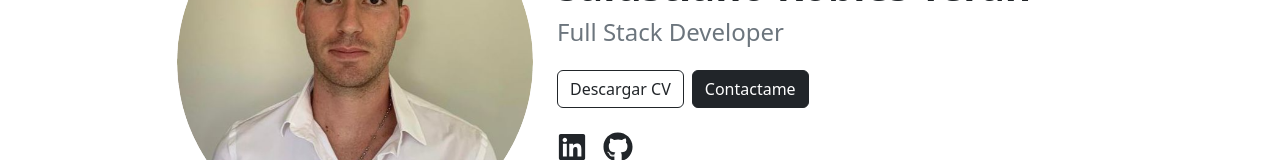
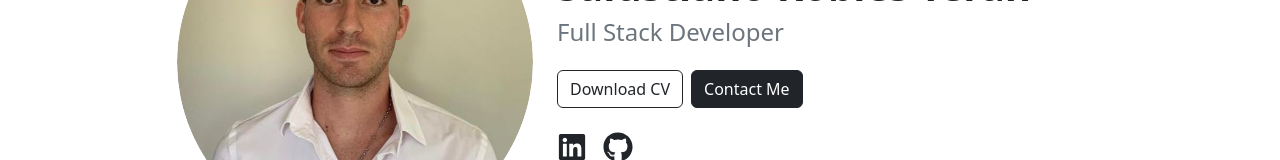
Before and after one commit to Salustiano-RoblesTeran/portfolio, a React (Vite) app: page / in a window 1280 px wide. Shown: the part 294-454 px from the top of the page. Built offline with nearby package versions, Linux system fonts and the light colour scheme.

Commit message:
actualice la traduccion de la seccion profile

```diff
--- a/src/App.jsx
+++ b/src/App.jsx
@@ -33,7 +33,7 @@ function App() {
   return (
     <>
       <NavBar handleShow={handleShow} handleLanguageChange={handleLanguageChange} texts={texts} currentLanguage={language}/>
-      <Profile handleShow={handleShow}/>
+      <Profile handleShow={handleShow} texts={texts}/>
       <AboutMe texts={texts}/>
       <MyExperience/>
       <ProjectsSection texts={texts}/>
--- a/src/components/ProfileSection/Profile.jsx
+++ b/src/components/ProfileSection/Profile.jsx
@@ -6,7 +6,7 @@ import './Profile.css';
 
 
 
-const Profile = ({handleShow}) => {
+const Profile = ({handleShow, texts}) => {
 
     const descargarCV = () => {
       const enlace = document.createElement('a');
@@ -35,8 +35,8 @@ const Profile = ({handleShow}) => {
 
           {/* Botones */}
           <div className="my-4">
-            <Button variant="outline-dark" className="me-2" onClick={descargarCV}>Descargar CV</Button>
-            <Button variant="dark" onClick={handleShow}>Contactame</Button>
+            <Button variant="outline-dark" className="me-2" onClick={descargarCV}>{texts.profile.downloadCV}</Button>
+            <Button variant="dark" onClick={handleShow}>{texts.profile.contactMe}</Button>
           </div>
 
           {/* Iconos de redes sociales */}
--- a/src/locales/en.json
+++ b/src/locales/en.json
@@ -37,5 +37,11 @@
         "contact": "Contact",
         "developedBy": "Developed by",
         "location": "Tucumán, Argentina"
-    }
+    },
+    "profile": {
+        "altText": "Salustiano Robles Teran",
+        "role": "Full Stack Developer",
+        "downloadCV": "Download CV",
+        "contactMe": "Contact Me"
+      }
   }
--- a/src/locales/es.json
+++ b/src/locales/es.json
@@ -37,5 +37,11 @@
         "contact": "Contacto",
         "developedBy": "Desarrollado por",
         "location": "Tucumán, Argentina"
-    }
+    },
+    "profile": {
+        "altText": "Salustiano Robles Teran",
+        "role": "Desarrollador Full Stack",
+        "downloadCV": "Descargar CV",
+        "contactMe": "Contáctame"
+      }
   }
```
